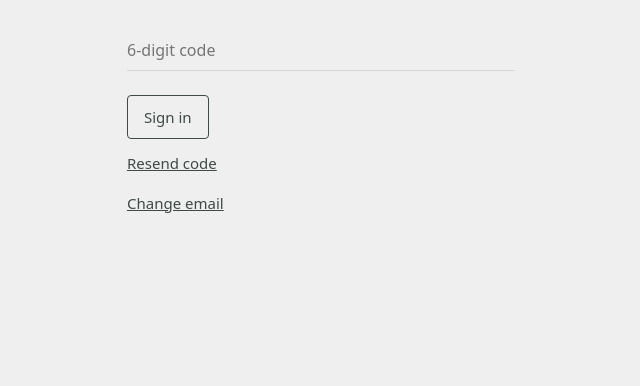
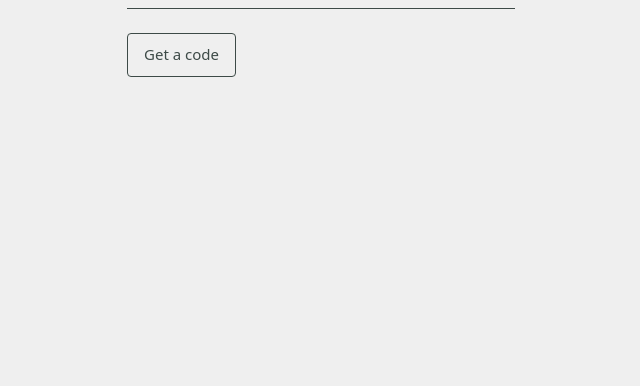
Before and after one commit to danellalc/Rabisco, a website with bundled scripts: page pb_public/index.html in a window 1280 px wide. Shown: the part 414-800 px from the top of the page, without its empty margins (319-959 px from the left). Built offline with nearby package versions, Linux system fonts and the light colour scheme.

Commit message:
fix: hide the code form until a code was requested

```diff
--- a/pb_public/style.css
+++ b/pb_public/style.css
@@ -29,7 +29,8 @@
 .login{display:none;flex:1;flex-direction:column;justify-content:center;width:100%;max-width:420px;margin:0 auto;padding:var(--s5) var(--s4)}
 body[data-view=login] .login{display:flex}
 body[data-view=login] .note-header,body[data-view=login] .note-area,body[data-view=loading] .note-area{display:none}
-.login-form{display:flex;flex-direction:column;gap:var(--s2)}
+.login-form{flex-direction:column;gap:var(--s2)}
+.login-form:not([hidden]){display:flex}
 .login-title{margin:0 0 var(--s4);font-size:32px;font-weight:700}
 .login-note{margin:0 0 var(--s4);color:var(--fg2)}
 .login-error{margin:0;color:var(--c1);font-size:15px}
```
